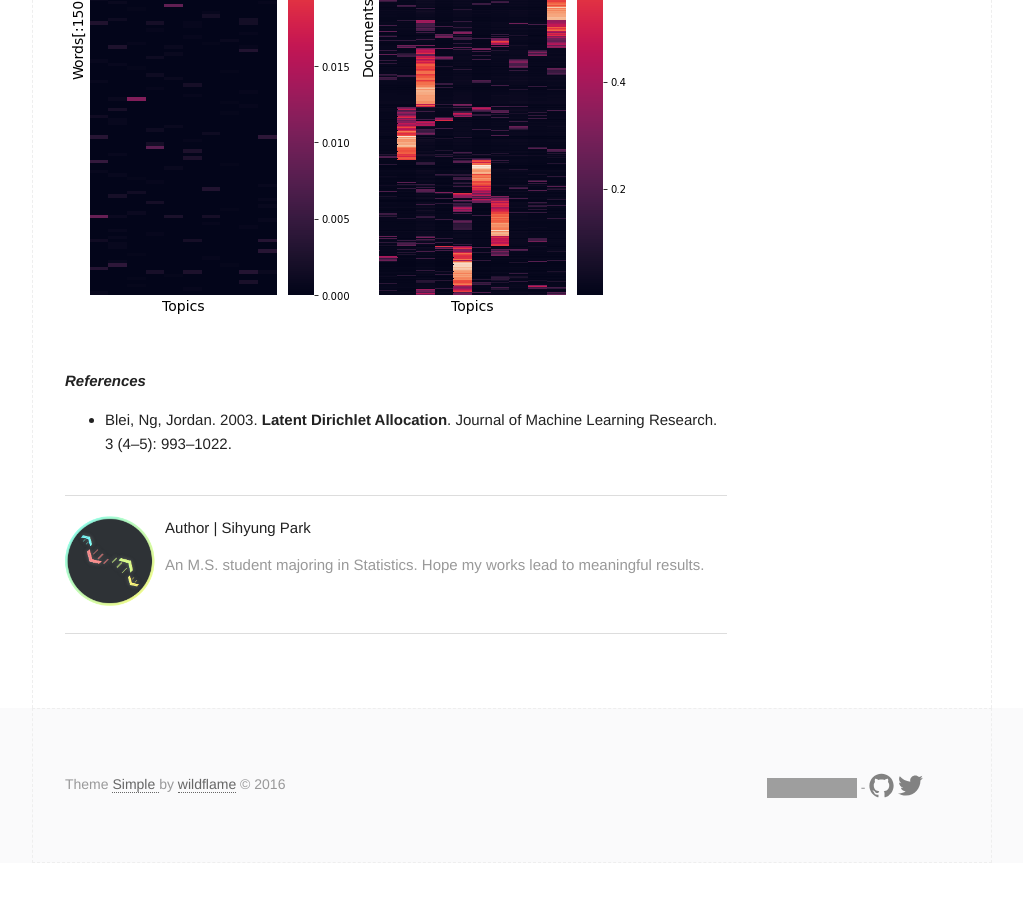
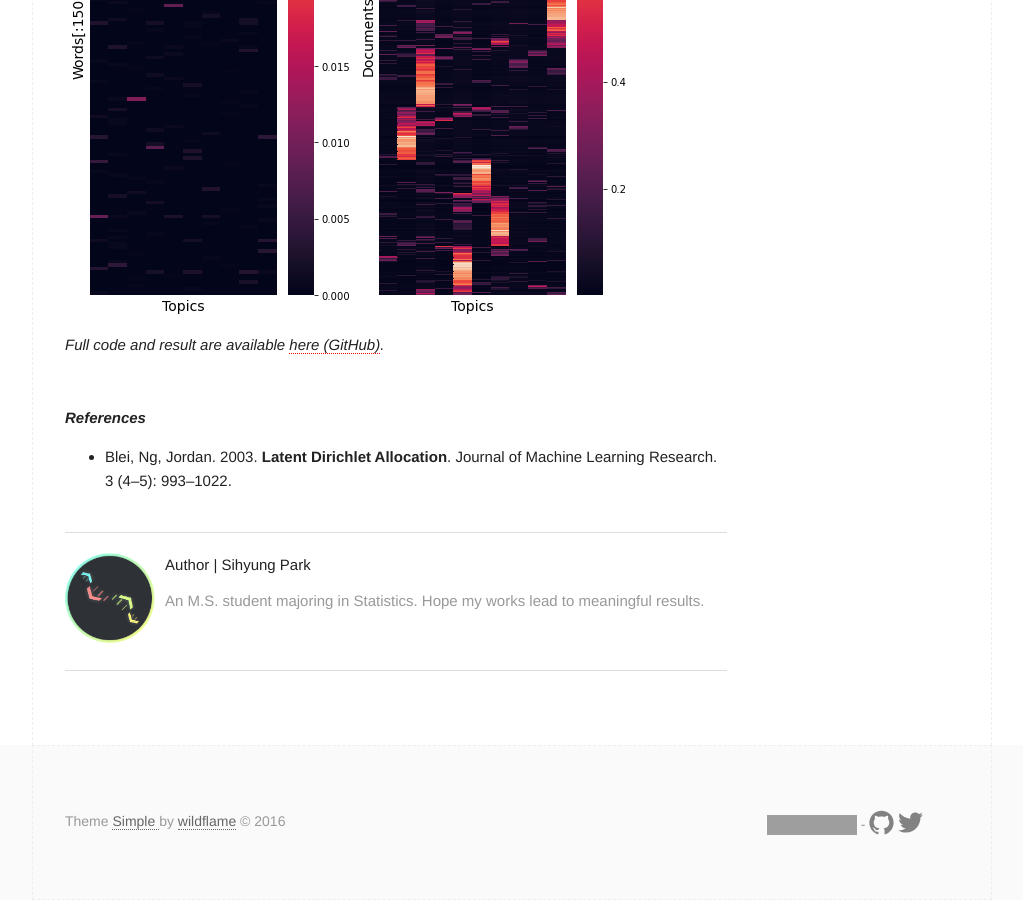
Before and after one commit to naturale0/naturale0.github.io, a Jekyll site: the page built from _posts/2021-02-15-LDA-3-Variational-EM.md, in a window 1280 px wide and 900 px high, scrolled down 5346 px. Shown: the whole window, without its empty margins (128-1151 px from the left). Built offline with Jekyll 4.4.1, drawn with Linux system fonts in a browser that asks for light colours; formulas are drawn with MathJax 3; comment, search, counter and statistics services are not loaded; before the commit the page ends 6209 px from its top, so only the background shows below that; grey boxes are pictures that could not be loaded.

Commit message:
post LDA (3)

```diff
--- a/_posts/2021-02-15-LDA-3-Variational-EM.md
+++ b/_posts/2021-02-15-LDA-3-Variational-EM.md
@@ -243,6 +243,10 @@ Topic-word distribution ($\beta$) and document-topic distribution ($\theta$) rec
 
 ![LDA-result](/assets/fig/210215_lda-result.png)
 
+
+
+*Full code and result are available [here (GitHub)](https://github.com/naturale0/NLP-Do-It-Yourself/blob/main/NLP_with_PyTorch/3_document-embedding/3-1.%20latent%20dirichlet%20allocation.ipynb).*
+
 <br>
 
 
```
